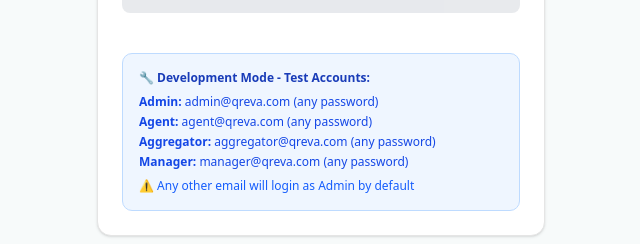
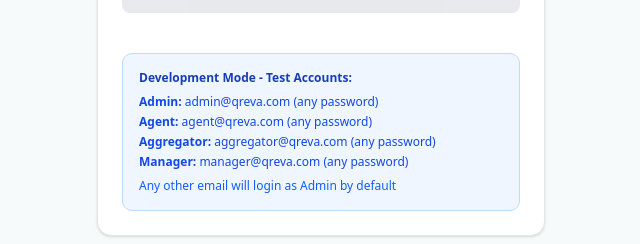
Before and after one commit to demoxie/qreva-dashboard, a React (Vite) app: page /login in a window 1280 px wide. Shown: the part 480-724 px from the top of the page, without its empty margins (319-959 px from the left). Built offline with nearby package versions, Linux system fonts and the light colour scheme.

Commit message:
minor fix

```diff
--- a/src/pages/LoginPage.jsx
+++ b/src/pages/LoginPage.jsx
@@ -335,13 +335,13 @@ const LoginPage = ({ onLogin, ROLES }) => {
 
             {/* Development Helper - Remove in production */}
             <div className="mt-6 p-4 bg-blue-50 rounded-lg border border-blue-200">
-              <p className="text-xs text-blue-800 font-semibold mb-2">🔧 Development Mode - Test Accounts:</p>
+              <p className="text-xs text-blue-800 font-semibold mb-2"> Development Mode - Test Accounts:</p>
               <div className="text-xs text-blue-700 space-y-1">
                 <p><strong>Admin:</strong> admin@qreva.com (any password)</p>
                 <p><strong>Agent:</strong> agent@qreva.com (any password)</p>
                 <p><strong>Aggregator:</strong> aggregator@qreva.com (any password)</p>
                 <p><strong>Manager:</strong> manager@qreva.com (any password)</p>
-                <p className="text-blue-600 mt-2">⚠️ Any other email will login as Admin by default</p>
+                <p className="text-blue-600 mt-2"> Any other email will login as Admin by default</p>
               </div>
             </div>
           </div>
```
